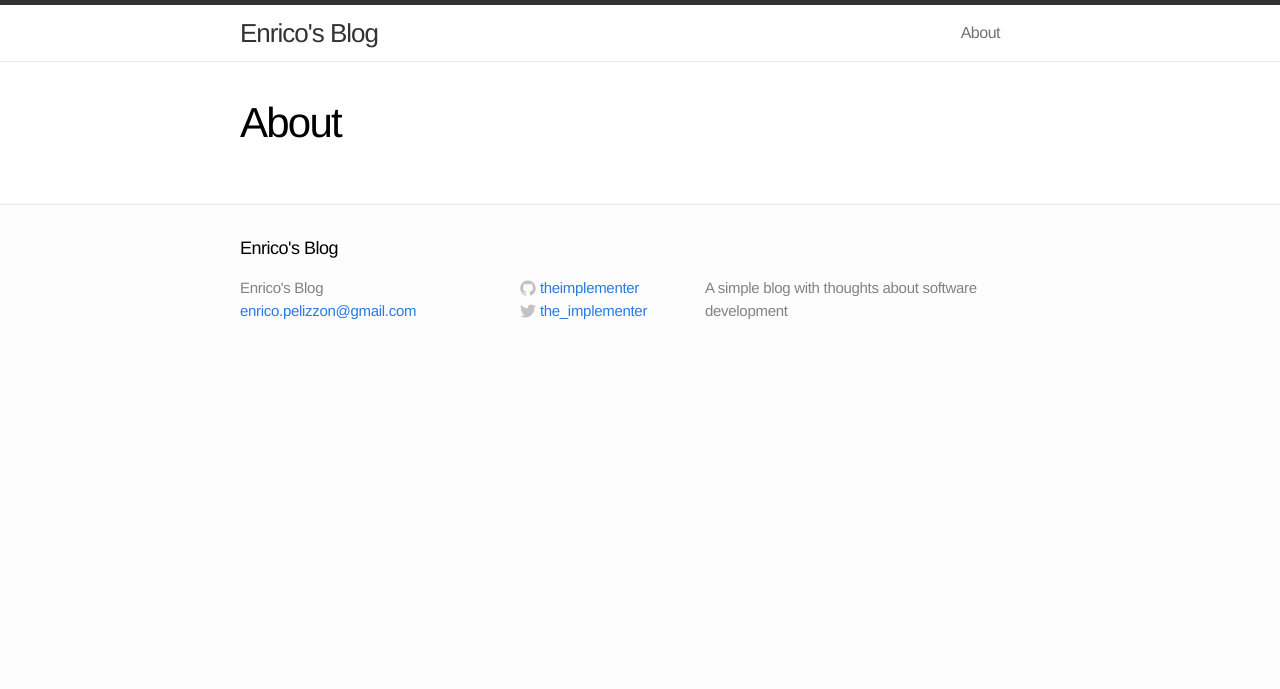
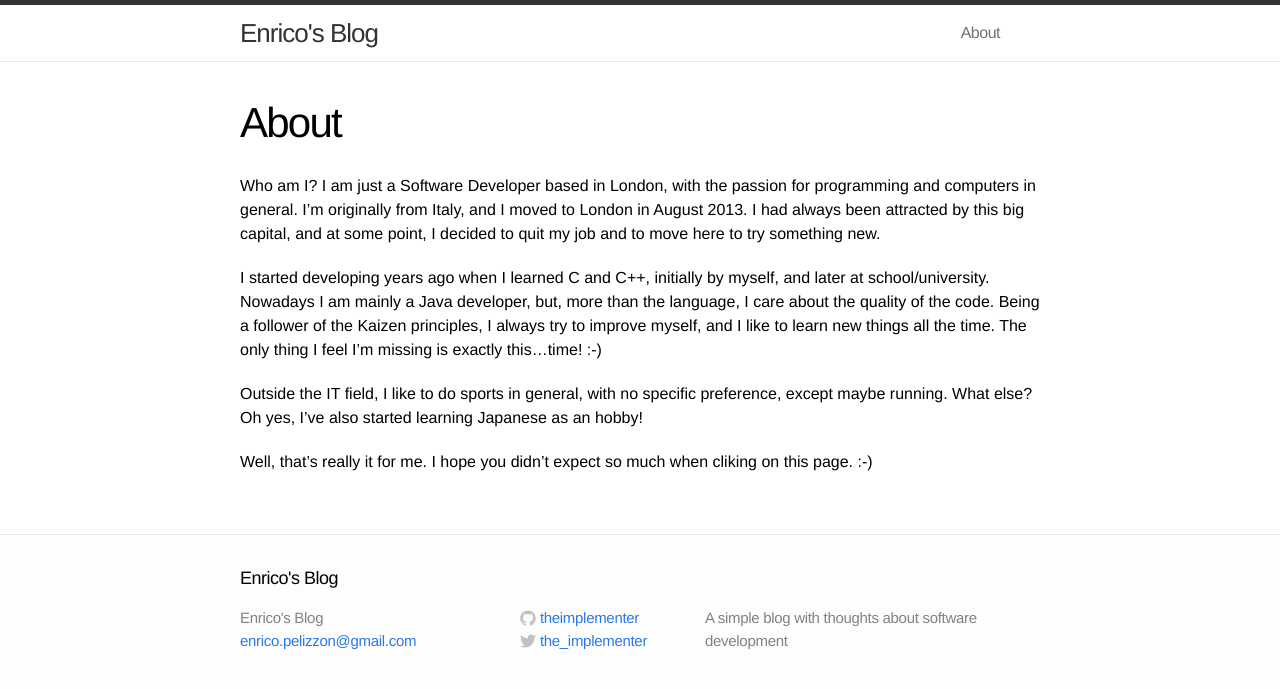
Before and after one commit to TheImplementer/theimplementer.github.io, a Jekyll site: the page built from about.md, in a window 1280 px wide. Shown: the top 689 px of the page. Built offline with Jekyll 4.4.1, drawn with Linux system fonts in a browser that asks for light colours.

Commit message:
added content to the about page

```diff
--- a/about.md
+++ b/about.md
@@ -3,3 +3,14 @@ layout: page
 title: About
 permalink: /about/
 ---
+
+Who am I?
+I am just a Software Developer based in London, with the passion for programming and computers in general. I'm originally from Italy, and I moved to London in August 2013. I had always been attracted by this big capital, and at some point, I decided to quit my job and to move here to try something new.
+
+I started developing years ago when I learned C and C++, initially by myself, and later at school/university. Nowadays I am mainly a Java developer, but, more than the language, I care about the quality of the code.
+Being a follower of the Kaizen principles, I always try to improve myself, and I like to learn new things all the time. The only thing I feel I'm missing is exactly this...time! :-)
+
+Outside the IT field, I like to do sports in general, with no specific preference, except maybe running.
+What else? Oh yes, I've also started learning Japanese as an hobby!
+
+Well, that's really it for me. I hope you didn't expect so much when cliking on this page. :-)
```
